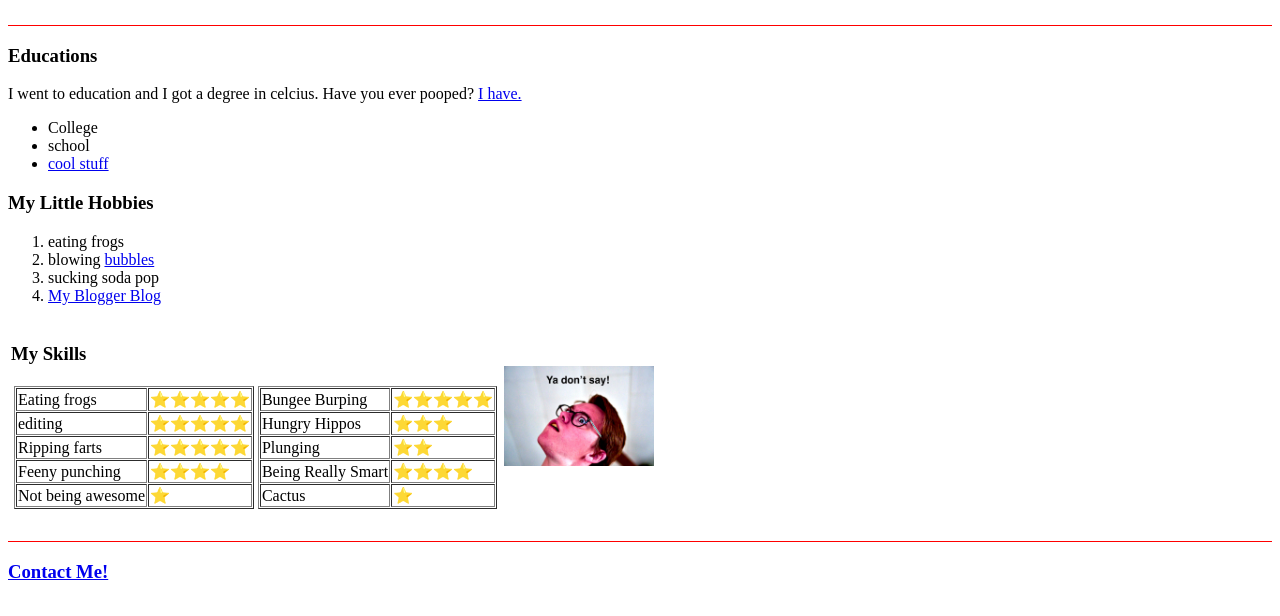
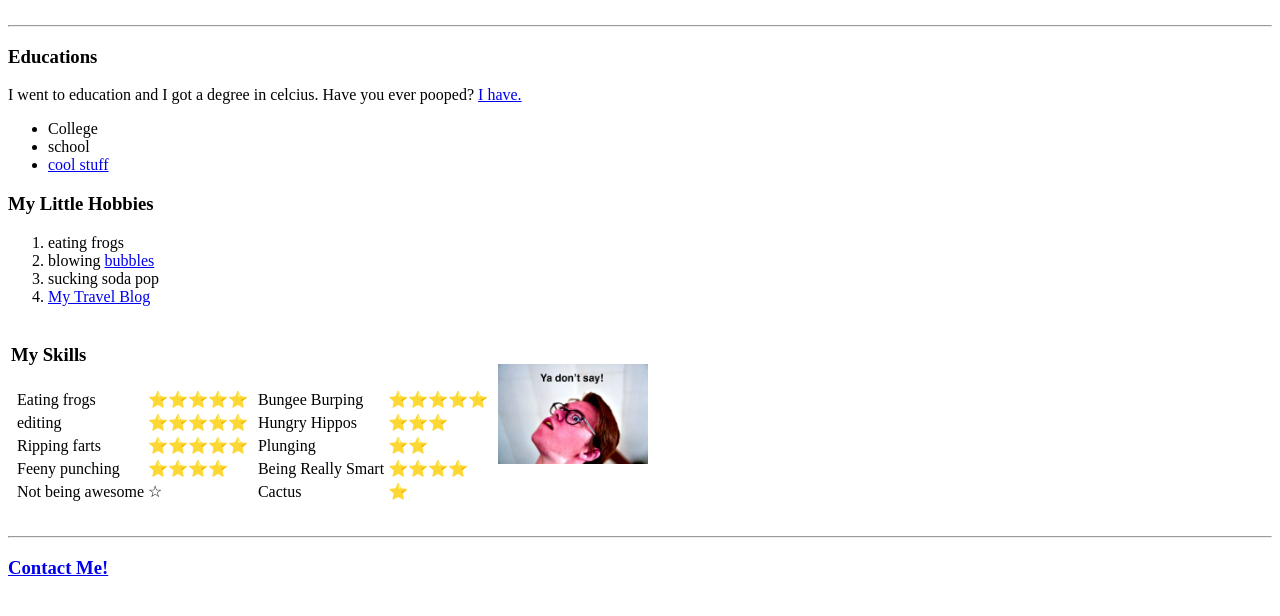
Before and after one commit to brantcopen/forafeeny, a plain HTML site: page index.html in a window 1280 px wide. Shown: the part 170-786 px from the top of the page. Drawn offline with Linux system fonts and the light colour scheme; a script that the page names is missing.

Commit message:
with CSS edits

```diff
--- a/index.html
+++ b/index.html
@@ -1,5 +1,11 @@
 <!DOCTYPE html>
+<head>
+  <meta charset="utf-8">
+  <title>Brant ℃open</title>
 <html lang="en" dir="ltr">
+<link rel="stylesheet" href="CSS/styles.css">
+</head>
+
 <table cellspacing="20">
   <tr>
     <td><a data-flickr-embed="true" href="https://www.flickr.com/photos/136625230@N05/43270608771/in/dateposted-public/" title="Me"><img src="https://live.staticflickr.com/1803/43270608771_acc81f6dfa_c.jpg" width="200" height="133" alt="Me"></a><script async src="//embedr.flickr.com/assets/client-code.js" charset="utf-8"></script></td>
@@ -7,14 +13,8 @@
       <em>poopty extrordanaire</em></td>
   </tr>
 </table>
-  <head>
-    <meta charset="utf-8">
-    <title>Brant Copen ℃</title>
-  </head>
   <body>
-
-
-    <hr size=1 color=red />
+    <hr/>
     <h3>Educations</h3>
     <p>I went to education and I got a degree in celcius.  Have you ever pooped?  <a href="http://brantliveson.blogspot.com/2014/08/brant-copen-loses-his-temper.html">I have.</a>  </p>
     <ul>
@@ -27,7 +27,7 @@
       <li>eating frogs</li>
       <li>blowing <a href="https://en.wikipedia.org/wiki/Soap_bubble">bubbles</a></li>
       <li>sucking soda pop</li>
-      <li><a href="http://www.brantliveson.blogspot.com">My Blogger Blog</a></li>
+      <li><a href="http://www.brantliveson.blogspot.com">My Travel Blog</a></li>
     </ol>
 <table>
   <tr>
@@ -36,7 +36,7 @@
   <table>
     <tr>
       <td>
-          <table border=1 cellspacing=1 rules=columns>
+          <table>
             <tr>
               <td>Eating frogs</td>
               <td>⭐⭐⭐⭐⭐</td>
@@ -55,12 +55,12 @@
             </tr>
             <tr>
               <td>Not being awesome</td>
-              <td>⭐</td>
+              <td class="star">☆</td>
             </tr>
           </table>
         </td>
         <td>
-            <table border=1 cellspacing=1 rules=columns>
+            <table>
               <tr>
                 <td>Bungee Burping</td>
                 <td>⭐⭐⭐⭐⭐</td>
@@ -88,13 +88,13 @@
     </td>
     <td>
       <center>
-          <img src="YaDontSay.jpeg" alt="It's Pinj o'clock" width=150 height=100 />
+          <img src="yadontsay.jpeg" alt="It's Pinj o'clock" width=150 height=100 />
       </center>
     </td>
   </tr>
 </table>
 <br>
-<hr size="1" color=red noshade />
+<hr/>
 <h3>
   <a href="Contact Info.html">Contact Me!</a>
 </h3>
```
